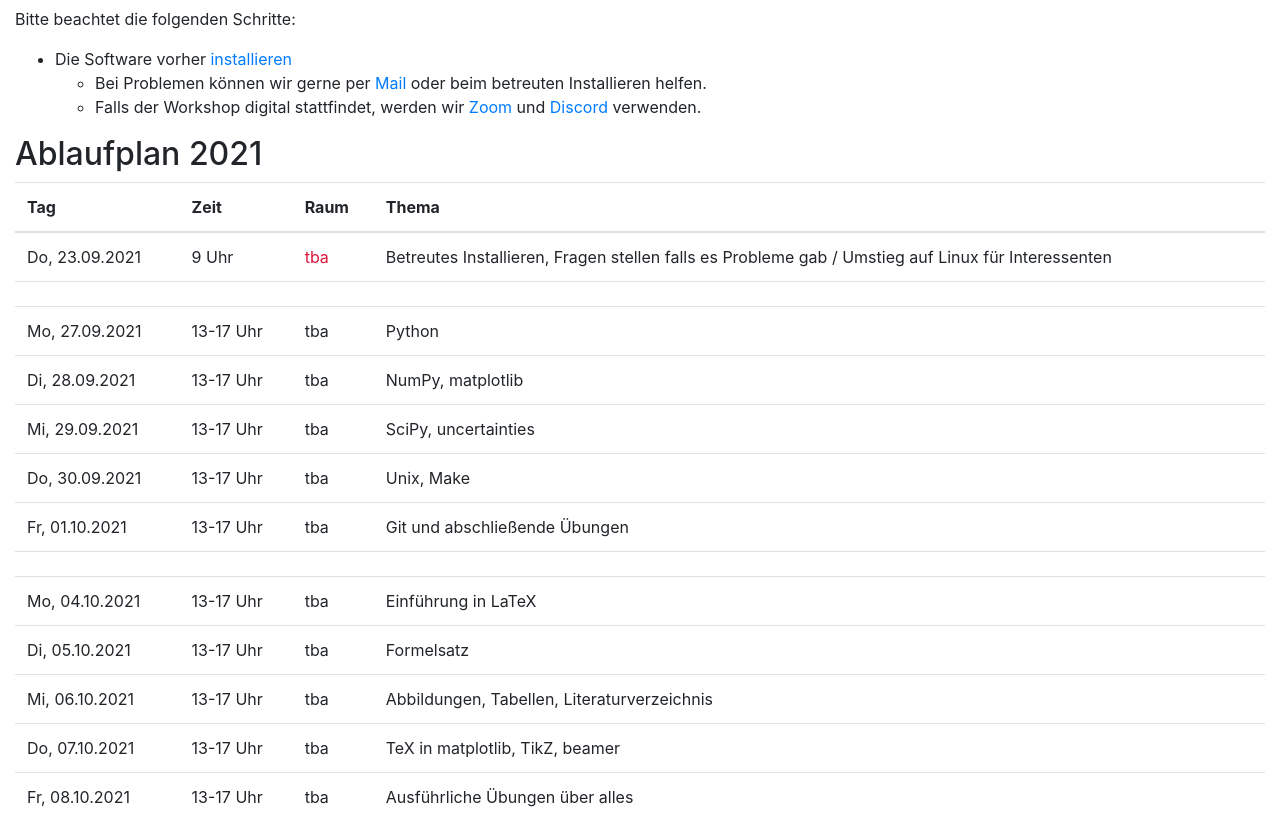
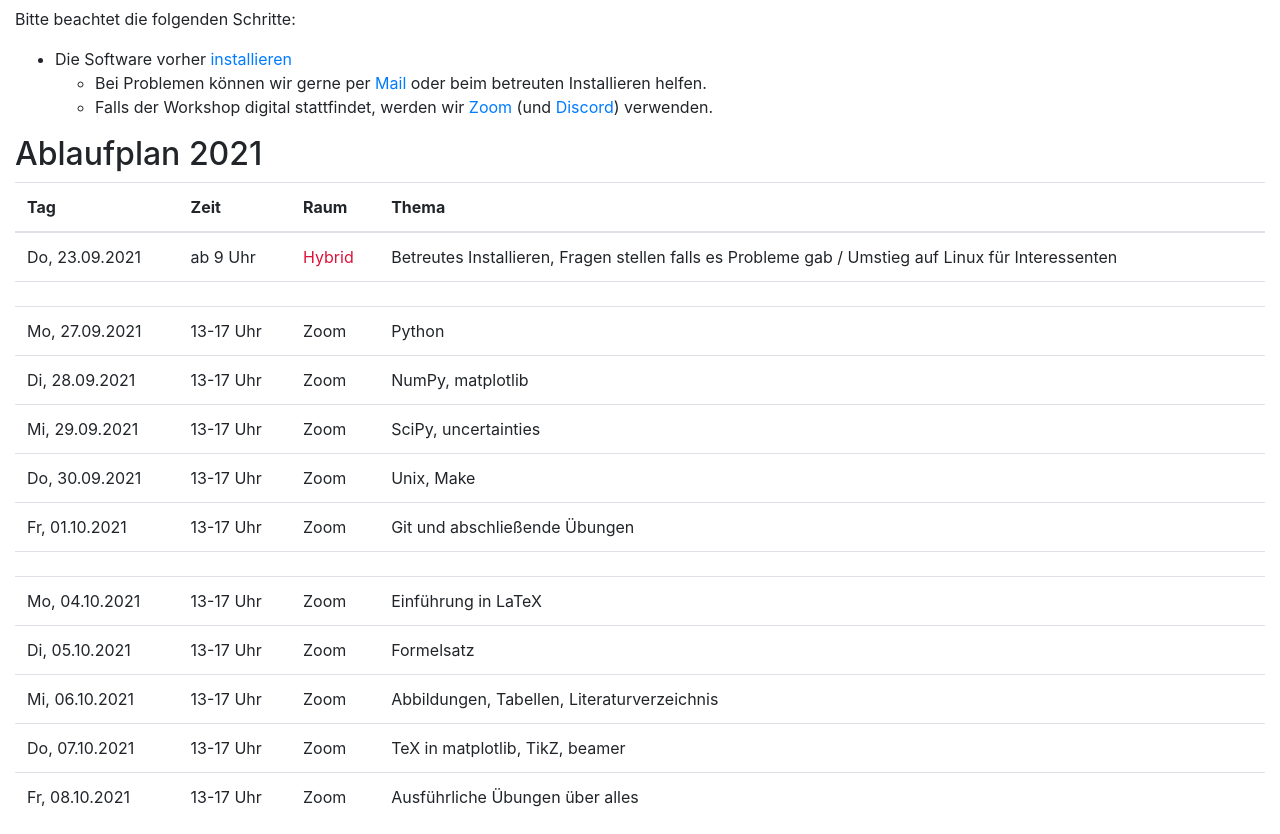
Before and after one commit to pep-dortmund/homepage-toolbox, a Jekyll site: the page built from index.md, in a window 1280 px wide. Shown: the part 1225-2059 px from the top of the page. Built offline with Jekyll 4.4.1, drawn with Linux system fonts in a browser that asks for light colours.

Commit message:
changed place: tba -> zoom

```diff
--- a/index.md
+++ b/index.md
@@ -75,8 +75,8 @@ Bitte beachtet die folgenden Schritte:
 
 - Die Software vorher [installieren](/install)
     - Bei Problemen können wir gerne per [Mail](about.html) oder beim betreuten Installieren helfen.
-    - Falls der Workshop digital stattfindet, werden wir [Zoom](https://tu-dortmund.zoom.us/){:target="_blank"} und
-      [Discord](https://discord.com/new/download){:target="_blank"} verwenden.
+    - Falls der Workshop digital stattfindet, werden wir [Zoom](https://tu-dortmund.zoom.us/){:target="_blank"} (und
+      [Discord](https://discord.com/new/download){:target="_blank"}) verwenden.
 <!-- - Einen Laptop mitbringen, eine begrenzte Anzahl Laptops kann auch von uns gestellt werden -->
 <!--  - Verlängerungskabel/Mehrfachstecker mitbringen (falls möglich) -->
 
@@ -95,8 +95,8 @@ Bitte beachtet die folgenden Schritte:
 <tbody>
   <tr>
   <td>Do, 23.09.2021</td>
-  <td>9 Uhr</td>
-  <td><span style="color:crimson"> tba </span></td>
+  <td>ab 9 Uhr</td>
+  <td><span style="color:crimson"> Hybrid </span></td>
   <td>Betreutes Installieren, Fragen stellen falls es Probleme gab
    / Umstieg auf Linux für Interessenten
    </td>
@@ -107,31 +107,31 @@ Bitte beachtet die folgenden Schritte:
   <tr>
   <td>Mo, 27.09.2021</td>
   <td>13-17 Uhr</td>
-  <td>tba</td>
+  <td>Zoom</td>
   <td>Python</td>
   </tr>
   <tr>
   <td>Di, 28.09.2021</td>
   <td>13-17 Uhr</td>
-  <td>tba</td>
+  <td>Zoom</td>
   <td>NumPy, matplotlib</td>
   </tr>
   <tr>
   <td>Mi, 29.09.2021</td>
   <td>13-17 Uhr</td>
-  <td>tba</td>
+  <td>Zoom</td>
   <td>SciPy, uncertainties</td>
   </tr>
   <tr>
   <td>Do, 30.09.2021</td>
   <td>13-17 Uhr</td>
-  <td>tba</td>
+  <td>Zoom</td>
   <td>Unix, Make</td>
   </tr>
   <tr>
   <td>Fr, 01.10.2021</td>
   <td>13-17 Uhr</td>
-  <td>tba</td>
+  <td>Zoom</td>
   <td>Git und abschließende Übungen</td>
   </tr>
   <tr>
@@ -140,31 +140,31 @@ Bitte beachtet die folgenden Schritte:
   <tr>
   <td>Mo, 04.10.2021</td>
   <td>13-17 Uhr</td>
-  <td>tba</td>
+  <td>Zoom</td>
   <td>Einführung in LaTeX</td>
   </tr>
   <tr>
   <td>Di, 05.10.2021</td>
   <td>13-17 Uhr</td>
-  <td>tba</td>
+  <td>Zoom</td>
   <td>Formelsatz</td>
   </tr>
   <tr>
   <td>Mi, 06.10.2021</td>
   <td>13-17 Uhr</td>
-  <td>tba</td>
+  <td>Zoom</td>
   <td>Abbildungen, Tabellen, Literaturverzeichnis</td>
   </tr>
   <tr>
   <td>Do, 07.10.2021</td>
   <td>13-17 Uhr</td>
-  <td>tba</td>
+  <td>Zoom</td>
   <td>TeX in matplotlib, TikZ, beamer</td>
   </tr>
   <tr>
   <td>Fr, 08.10.2021</td>
   <td>13-17 Uhr</td>
-  <td>tba</td>
+  <td>Zoom</td>
   <td>Ausführliche Übungen über alles</td>
   </tr>
 </tbody>
```
